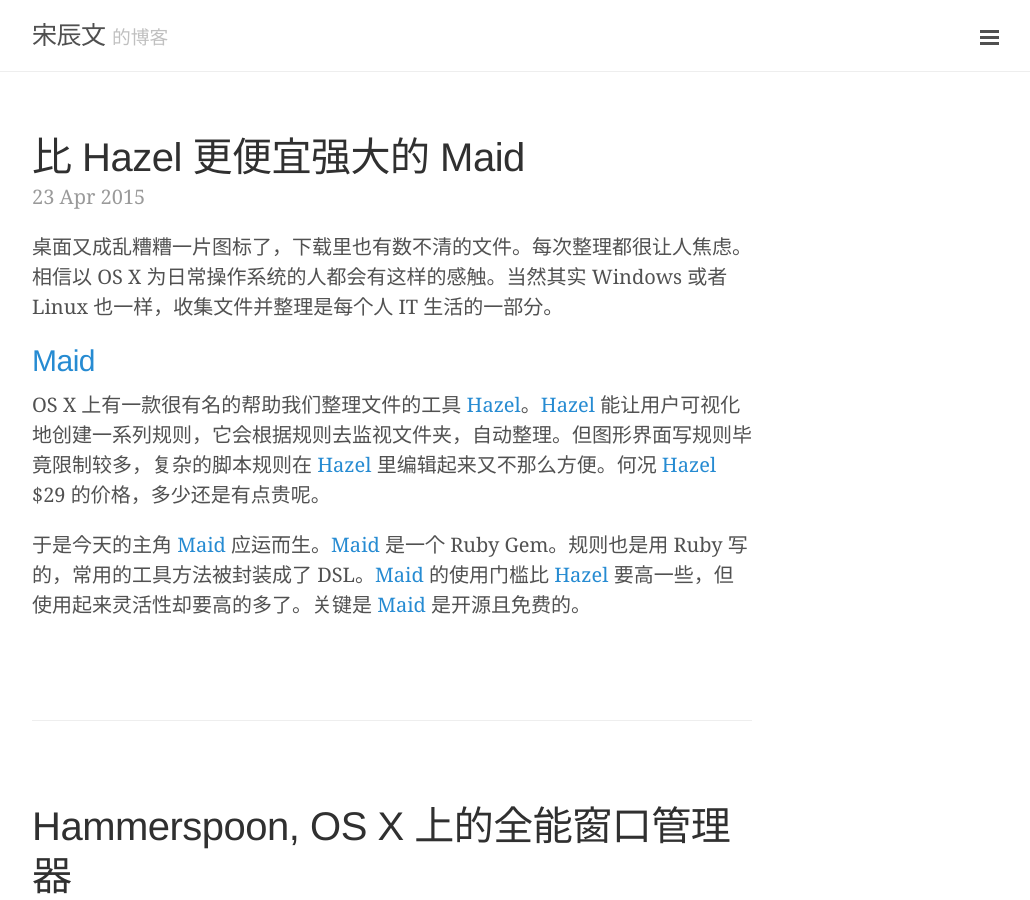
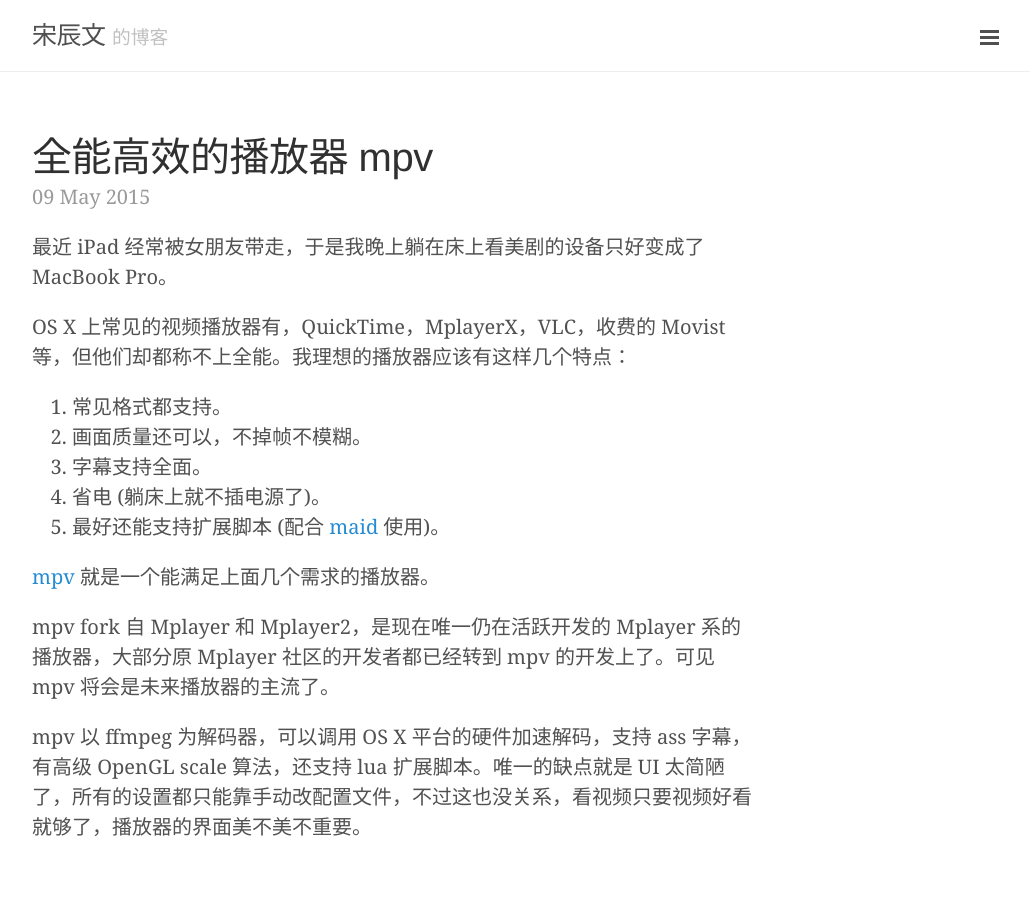
Before and after one commit to songchenwen/songchenwen.github.io, a Jekyll site: the page built from index.html, in a window 1280 px wide and 900 px high. Shown: the whole window, without its empty margins (248-1278 px from the left). Built offline with Jekyll 4.4.1, drawn with Linux system fonts in a browser that asks for light colours; the list of posts is cut into pages by our own code; some of the changed text lies outside the part shown.

Commit message:
Add Post mpv player

```diff
--- a/_config.yml
+++ b/_config.yml
@@ -15,8 +15,14 @@
 # About/contact
 author:
   name:              宋辰文
-  url:               https://twitter.com/emptyzone0
-  email:             emptyzone0@gmail.com
+  url:               https://twitter.com/songchenwen
+  email:             sanvinsung@gmail.com
+
+gems:
+  - jekyll-mentions
+  - jemoji
+  - jekyll-redirect-from
+  - jekyll-sitemap
 
 # Custom vars
 version:             1.0.0
--- /dev/null
+++ b/_posts/2015-05-09-mpv-player.md
@@ -0,0 +1,57 @@
+---
+layout: post
+title: 全能高效的播放器 mpv
+category: Tech
+---
+
+最近 iPad 经常被女朋友带走，于是我晚上躺在床上看美剧的设备只好变成了 MacBook Pro。
+
+OS X 上常见的视频播放器有，QuickTime，MplayerX，VLC，收费的 Movist 等，但他们却都称不上全能。我理想的播放器应该有这样几个特点：
+
+1. 常见格式都支持。
+2. 画面质量还可以，不掉帧不模糊。
+3. 字幕支持全面。
+4. 省电 (躺床上就不插电源了)。
+5. 最好还能支持扩展脚本 (配合 [maid](/tech/2015/04/23/maid-hazel-for-hackers/) 使用)。
+
+[mpv](http://mpv.io) 就是一个能满足上面几个需求的播放器。
+
+mpv fork 自 Mplayer 和 Mplayer2，是现在唯一仍在活跃开发的 Mplayer 系的播放器，大部分原 Mplayer 社区的开发者都已经转到 mpv 的开发上了。可见 mpv 将会是未来播放器的主流了。
+
+mpv 以 ffmpeg 为解码器，可以调用 OS X 平台的硬件加速解码，支持 ass 字幕，有高级 OpenGL scale 算法，还支持 lua 扩展脚本。唯一的缺点就是 UI 太简陋了，所有的设置都只能靠手动改配置文件，不过这也没关系，看视频只要视频好看就够了，播放器的界面美不美不重要。
+
+<!-- more -->
+
+## 安装
+
+OS X 上用 [Homebrew](http://brew.sh) 安装 mpv 是最方便的了。
+
+~~~ bash
+brew tap mpv-player/mpv
+brew install mpv
+brew linkapps mpv
+~~~
+
+这样会在 Homebrew 会自动在 `/Applications` 下创建一个到 `mpv.app` 的软链。
+
+要默认使用 mpv 播放某一类型的视频文件的话，只需要在 Finder 里选中一个视频文件，`command + i`，再打开方式处选中 `mpv.app`，并点击全部更改，就可以了。
+
+![](/images/mpv-player/1.png)
+
+## 配置
+
+mpv 的配置文件在 `~/.config/mpv/` 里。`mpv.conf` 是一些基本的配置，`input.conf` 是播放过程中一些操作快捷键的设置，`lua-settings/osc.conf`，是播放器控制 UI 自定义设置。
+
+[这里](https://github.com/songchenwen/dotfiles/tree/master/mpv)有我目前在使用的配置文件。
+
+我这里使用的 vo 是 opengl，而不是更高级的 opengl-hq。因为我发现 opengl-hq 的 scale 算法 spline36 在视网膜屏幕上会显著增加耗电量。opengl 和 opengl-hq 播放相同的文件时 CPU 用量大致相等，但 opengl-hq 的耗电量却接近 opengl 的两倍。而相比更高的 scale 精细度来说，我还是偏向于希望能周末一整天都不需要给电脑充电。
+
+`input.conf` 里触摸板对播放进度的调节方式我也改成了双指向上或向右划为快进，向下或向左为快退，与 mpv 默认的设置正相反。这是个人习惯的问题了。
+
+另外我的配置文件里还有两个 lua 脚本。`autoload.lua` 会自动将同一文件夹里文件名类似的文件加到播放列表里。`markfinished.lua` 会在一个文件播放到最后几分钟时自动将其标记为已完成 (与 [maid](/tech/2015/04/23/maid-hazel-for-hackers/) 配合)。
+
+## 使用感受
+
+使用 mpv 播放一般 H.264 编码的视频时，会使用硬件加速解码，发热和耗电都很低，播放也很流畅，可以说体验很好。但在播放 rmvb 的视频时，只能使用软解，发热和耗电就都升上来了，这应该是所有使用 ffmpeg 做解码器的播放器都遇到的问题。还好现在 rmvb 的视频文件越来越少，偶尔下到了，就先用 ffmpeg 转码成 mp4 再播吧。
+
+mpv 目前还在积极的开发着，[Github](https://github.com/mpv-player/mpv) 上每天都会有几个 Commit。相信随着开发的推进，mpv 会变得越来越全能高效。
```
Also changed, not shown: images/mpv-player/1.png (added).
